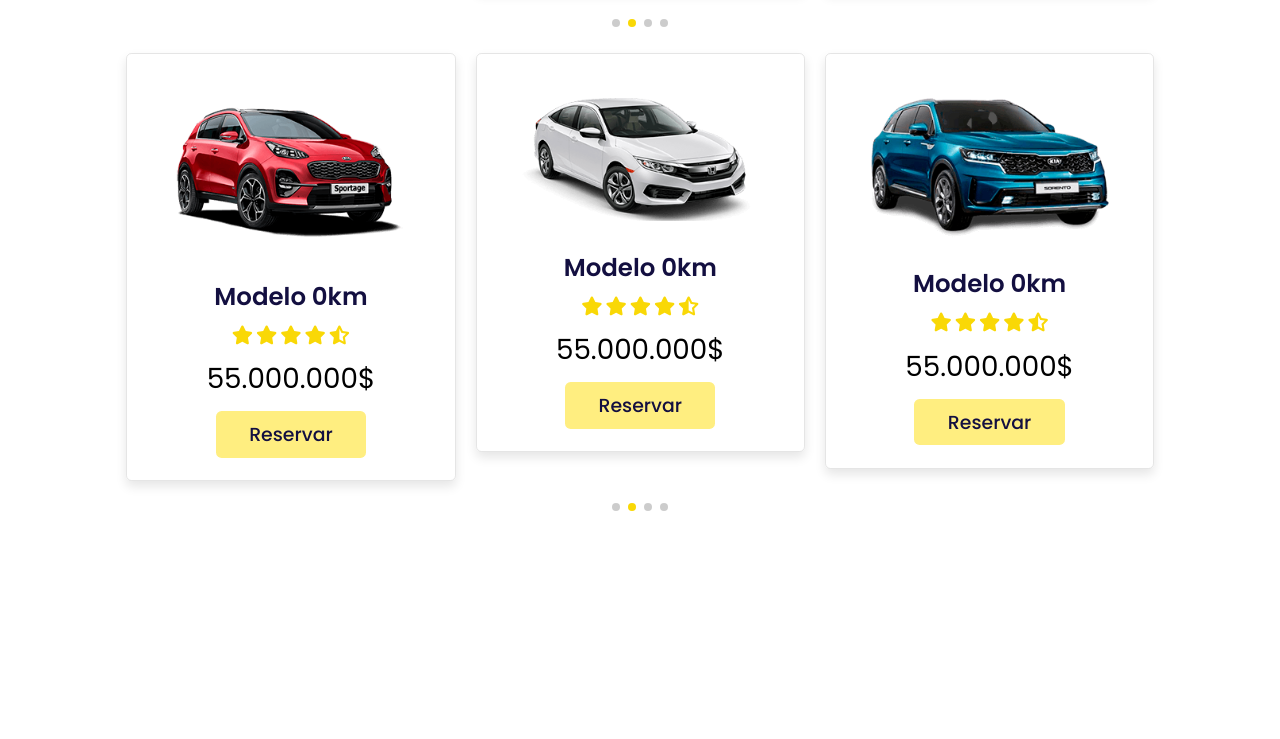
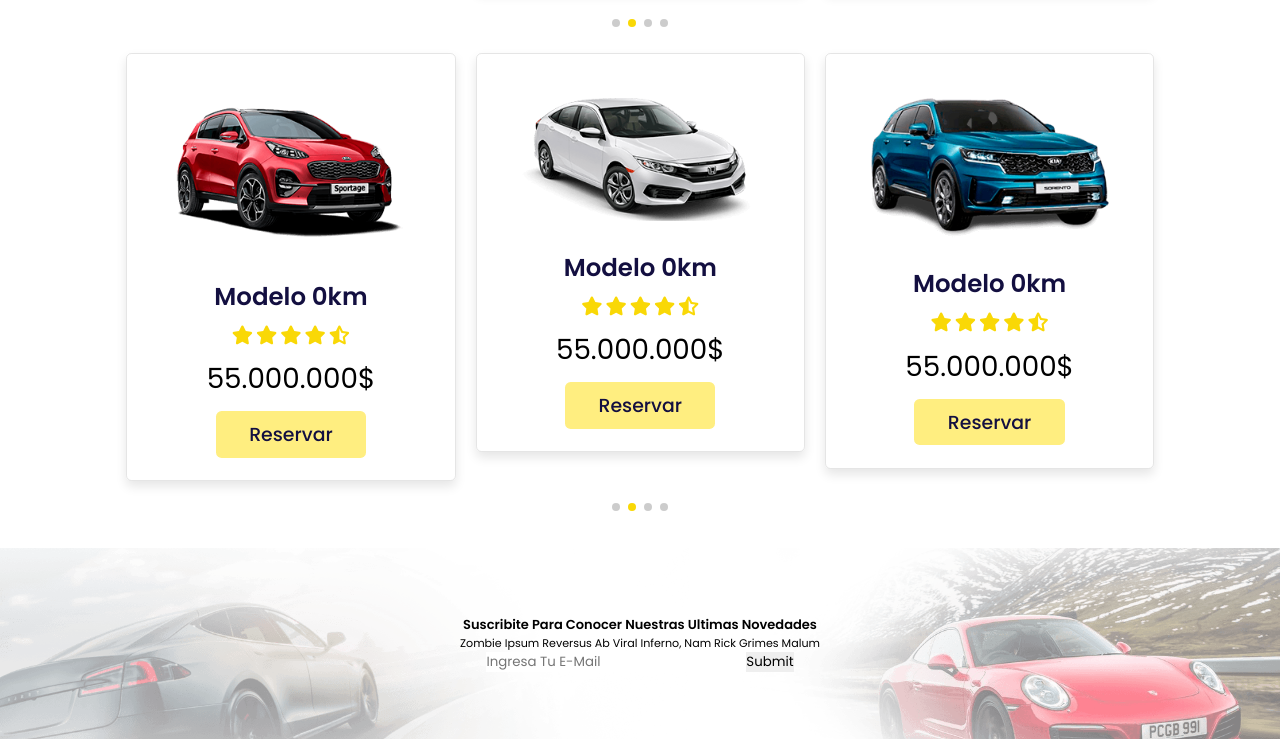
Before and after one commit to xweret/A1-Autos, a plain HTML site: page index.html in a window 1280 px wide. Shown: the part 3063-3802 px from the top of the page. Before the commit the page ends 3611 px from the top, so only its background shows below. Drawn offline with nearby package versions, Linux system fonts and the light colour scheme.

Commit message:
imagen para el formulario del newsletter

```diff
--- a/css/style.css
+++ b/css/style.css
@@ -457,9 +457,17 @@ body {
 .preciob {
     font-size: 2.5rem;
 }
+/* termina el estilo de autos destacados */
 
+/* estilo del form al newsletter */
 
-/* termina el estilo de autos destacados */
+.newsletter{
+    padding: 6rem 2rem;
+    text-align: center;
+    background: url(/image/bgparaelform.png) no-repeat;
+    background-position: center;
+    background-size: cover;
+}
 
 /* media queries  */
 
--- a/index.html
+++ b/index.html
@@ -343,7 +343,7 @@
             <div class="swiper-pagination"></div>
     </div>
 
-  <div class="swiper destacados-slider">   <!-- segundo slider  -->
+<div class="swiper destacados-slider">   <!-- segundo slider  -->
 
 
 
@@ -406,6 +406,21 @@
             <div class="swiper-pagination"></div>
     </div>
 
+</section>
+
+<!-- termina la seccion de autos destacados -->
+
+<!-- comienza la parte del newsletter -->
+
+<section class="newsletter">
+    <h3>suscribite para conocer nuestras ultimas novedades</h3>
+    <p>Zombie ipsum reversus ab viral inferno, nam rick grimes malum</p>
+    <form action=""></form>
+        <input type="email" placeholder="ingresa tu e-mail" name="" id="">
+        <input type="submit" name="" class="suscribirse" id="">
+    </form>
+
+</section>
 
 <!-- parte de js del cdn del swiper (swiperjs.com) -->
 
```
Also changed, not shown: image/bgparaelform.png (renamed from image/letter-bg.png).
